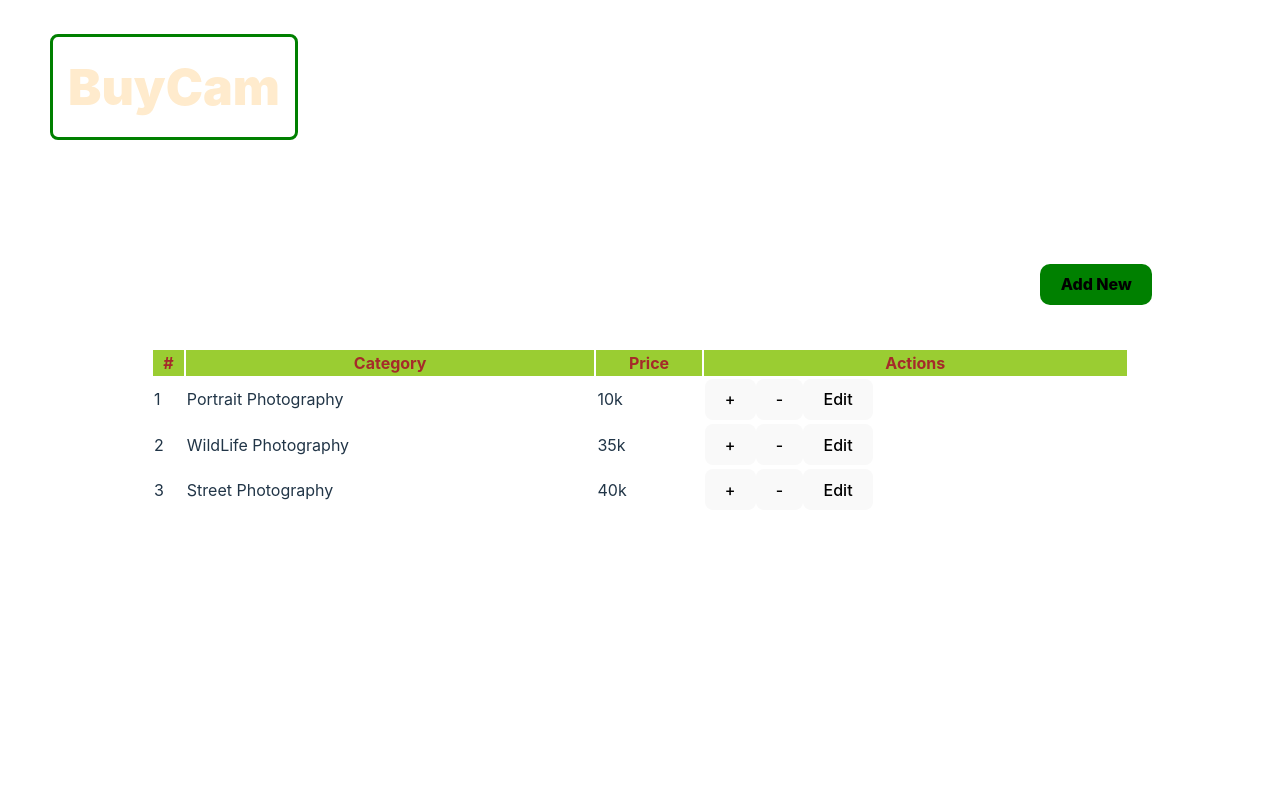
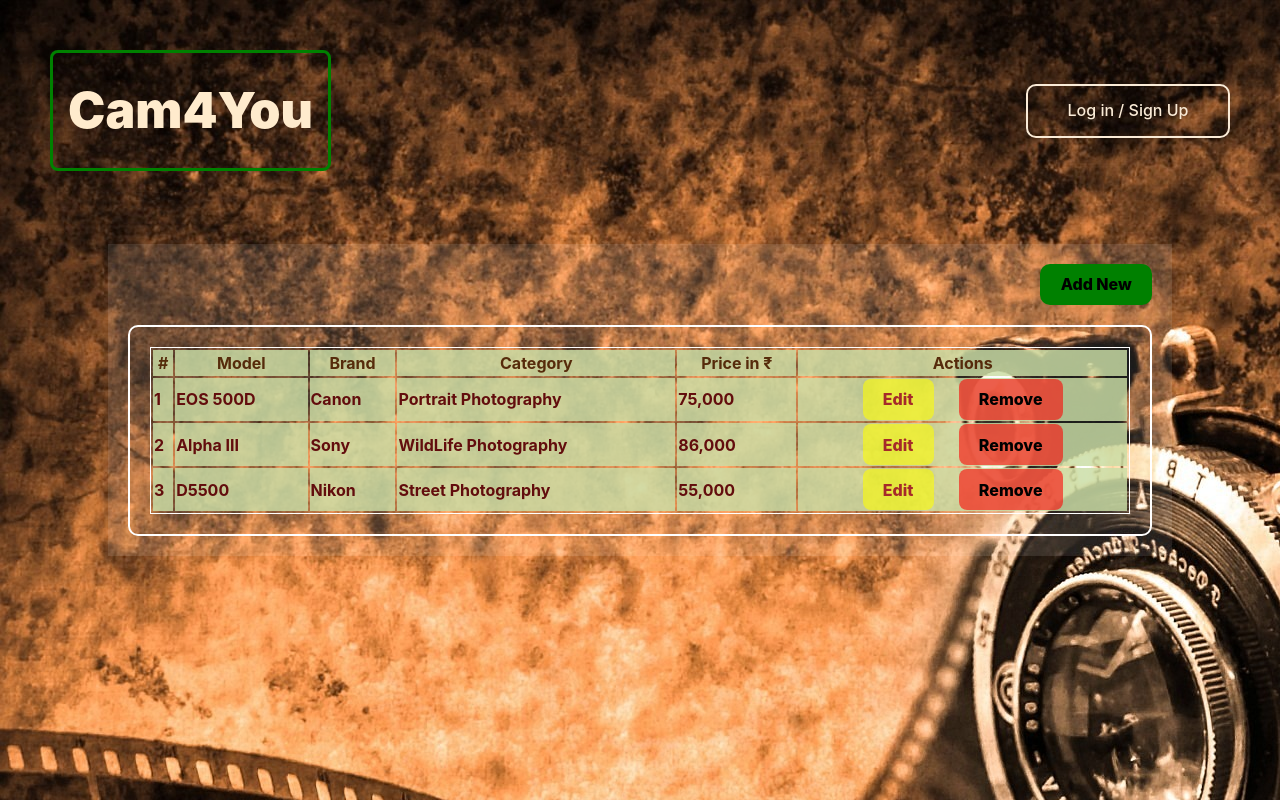
Before and after one commit to AthulKM/Cam4You, a React (Vite) app: page /AdminPanel in a window 1280 px wide. Built offline with nearby package versions, Linux system fonts and the light colour scheme.

Commit message:
updated AdminPanel

```diff
--- a/src/App.css
+++ b/src/App.css
@@ -1,3 +1,8 @@
+body {
+  background: url('./images/camera_main_bg.jpg');
+
+}
+
 #root {
   width: 100%;
   height: 100%;
@@ -10,18 +15,27 @@
 
 }
 .adminPanelContainer {
-  border: 2px solid white;
+  background-color: rgba(255, 255, 255, 0.1);
+
   padding: 20px;
+
 
 }
 .adminPanel-newProductAddTable {
+  color: rgba(165, 42, 42, 0.049);
   border: 2px solid white;
   padding: 20px;
   margin-top: 20px;
+  border-radius: 10px;
 }
 .tableHead {
-  background: yellowgreen;
-  color: brown;
+  background: rgba(203, 222, 166, 0.833);
+  color: rgba(82, 38, 7, 0.972);
+}
+.adminPanel-newProductAddTable td {
+  background: rgba(203, 222, 166, 0.833);
+  color: rgb(98, 13, 13);
+  font-weight: 700;
 }
 .addNewModal {
   border: 3px solid white;
@@ -34,7 +48,11 @@
   height: 500px;
   color: brown;
 }
-
+.adminPanel-newProductAddTable .buttons {
+  justify-content: center;
+  display: flex;
+  grid-gap: 25px;
+}
 .hCentered {
   margin: 0 auto;
 }
@@ -69,6 +87,20 @@
   height: 100%;
 }
 
+.btn-red {
+  background: rgba(255, 0, 0, 0.583);
+  font-weight: 800;
+}
+.btn-yellow {
+  background: rgb(255, 255, 0,0.583);
+  color: brown;
+  font-weight: 800;
+}
+.btn-green {
+  background: rgb(0, 128, 0,0.583);
+  font-weight: 800;
+
+}
 .admin-login-form {
   margin: 0 auto;
   width: 250px;
@@ -78,11 +110,22 @@ body {
 }
 .navbar{
   position: absolute;
-
+  width: 100%;
   top: 50px;
   left: 0;
 
 }
+
+.navbar .header {
+  width: 100%;
+  display: flex;
+  flex-direction: row;
+  vertical-align: middle;
+
+  justify-content: space-between;
+
+}
+
 .navbar-brand {
   margin-left: 50px;
   border: 3px solid green;
@@ -93,7 +136,39 @@ body {
   border-radius: 8px;
 
 }
+
+.navbar .header .links {
+
+  text-align: center;
+  margin: auto 50px auto 0;
+  padding: 10px;
+  border: 2px solid antiquewhite;
+  border-radius: 10px;
+  height: 30px;
+  width: 180px;
+
+
+}
+.navbar .header .links a{
+  vertical-align: middle;
+  color: antiquewhite;
+
+}
 table.bordered {
   border: 1px solid white;
 
 }
+
+/* Login Page */
+.loginContent {
+  background-color: rgba(0,0,0,0.3);
+
+
+}
+.loginContent h2 {
+  font-size: 40px;
+  padding: 10px;
+}
+.loginContent .loginButtons {
+  padding: 10px;
+}
--- a/src/App.jsx
+++ b/src/App.jsx
@@ -14,15 +14,17 @@ import AdminPanel from './components/AdminPanel';
 
 const App = () => {
 
-
+  const navigations = useNavigate();
 
   return (
 
     <>
        <Navbar expand="lg" className="bg-body-tertiary">
         <Container className="header">
-          <Navbar.Brand href="/HomePage">BuyCam</Navbar.Brand>
-
+          <Navbar.Brand href="/HomePage">Cam4You</Navbar.Brand>
+          <Nav className='links'>
+            <Nav.Link href="/">Log in / Sign Up</Nav.Link>
+          </Nav>
         </Container>
       </Navbar>
 
@@ -33,9 +35,9 @@ const App = () => {
       <Routes>
         {/* <Route path='/' element={<App/>}/> */}
         <Route path='/' element={<Login />} />
+        <Route path='/HomePage' element={<HomePage />} />
         <Route path='/AdminLogin' element={<AdminLogin />} />
         <Route path='/UserLogin' element={<UserLogin />} />
-        <Route path='/HomePage' element={<HomePage />} />
         <Route path='/AdminPanel' element={ <AdminPanel/>} />
       </Routes>
 
--- a/src/components/AdminPanel.jsx
+++ b/src/components/AdminPanel.jsx
@@ -43,41 +43,49 @@ const AdminPanel = () => {
               <Table className='striped bordered hover w-100'>
       <thead className='tableHead'>
         <tr>
-          <th>#</th>
+                              <th>#</th>
+                              <th>Model</th>
+                              <th>Brand</th>
           <th>Category</th>
-          <th>Price</th>
+          <th>Price in <span>&#x20B9;</span></th>
           <th>Actions</th>
         </tr>
       </thead>
       <tbody>
         <tr>
-          <td>1</td>
+                              <td>1</td>
+                              <td>EOS 500D</td>
+                              <td>Canon</td>
           <td>Portrait Photography</td>
-          <td>10k</td>
+          <td>75,000</td>
           <td className='buttons f-dir-row'>
-            <button>+</button>
-            <button>-</button>
-            <button>Edit</button>
+            <button className='btn-yellow'>Edit</button>
+            <button className='btn-red'>Remove</button>
+
           </td>
         </tr>
         <tr>
-          <td>2</td>
+                              <td>2</td>
+                              <td>Alpha III</td>
+                              <td>Sony</td>
           <td>WildLife Photography</td>
-          <td>35k</td>
+          <td>86,000</td>
           <td className='buttons f-dir-row'>
-            <button>+</button>
-            <button>-</button>
-            <button>Edit</button>
+            <button className='btn-yellow'>Edit</button>
+            <button className='btn-red'>Remove</button>
+
           </td>
         </tr>
         <tr>
-          <td>3</td>
+                              <td>3</td>
+                              <td>D5500</td>
+                              <td>Nikon</td>
           <td>Street Photography</td>
-          <td>40k</td>
+          <td>55,000</td>
           <td className='buttons f-dir-row'>
-            <button>+</button>
-            <button>-</button>
-            <button>Edit</button>
+            <button className='btn-yellow'>Edit</button>
+            <button className='btn-red'>Remove</button>
+
           </td>
         </tr>
       </tbody>
--- a/src/components/Login.jsx
+++ b/src/components/Login.jsx
@@ -6,13 +6,13 @@ const Login = () => {
     const navigate = useNavigate();
     const adminLoginClicked = () => {
         navigate('/AdminLogin');
-  }
+    }
 
   const userLoginClicked = ()=>navigate('/UserLogin')
   return (
-    <div className='ta-center w-100 h-100'>
+    <div className='loginContent ta-center w-100 h-100'>
         <h2>Choose your profile type : </h2>
-        <div className='f-dir-col'>
+        <div className=' loginButtons f-dir-col'>
           <button className='userLogin hCentered mt-10' onClick={userLoginClicked}>Login as a User</button>
           <button className='adminLogin hCentered mt-10' onClick={adminLoginClicked}> Login as an admin</button>
         </div>
```
Also changed, not shown: src/images/camera_main_bg.jpg (added).
